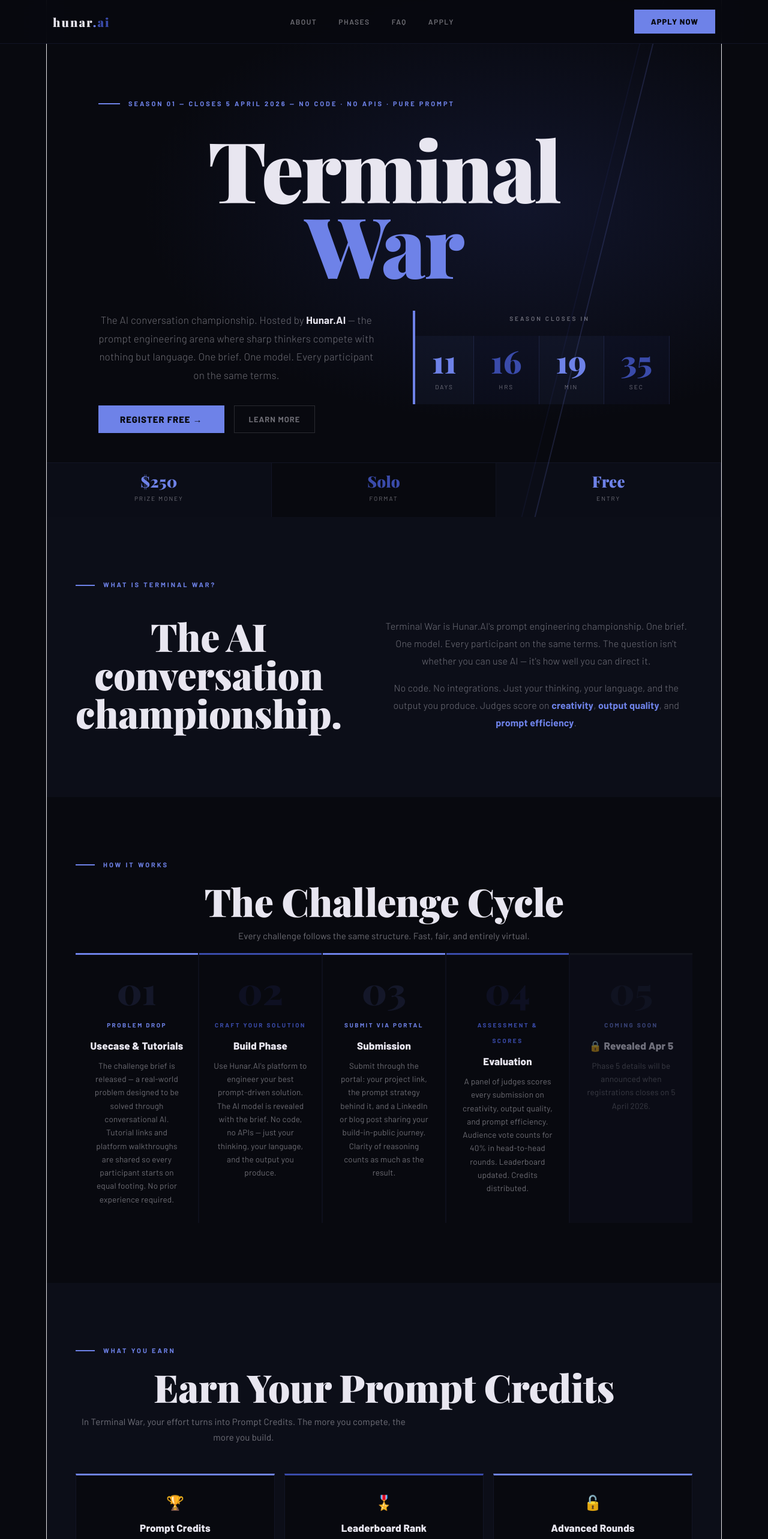
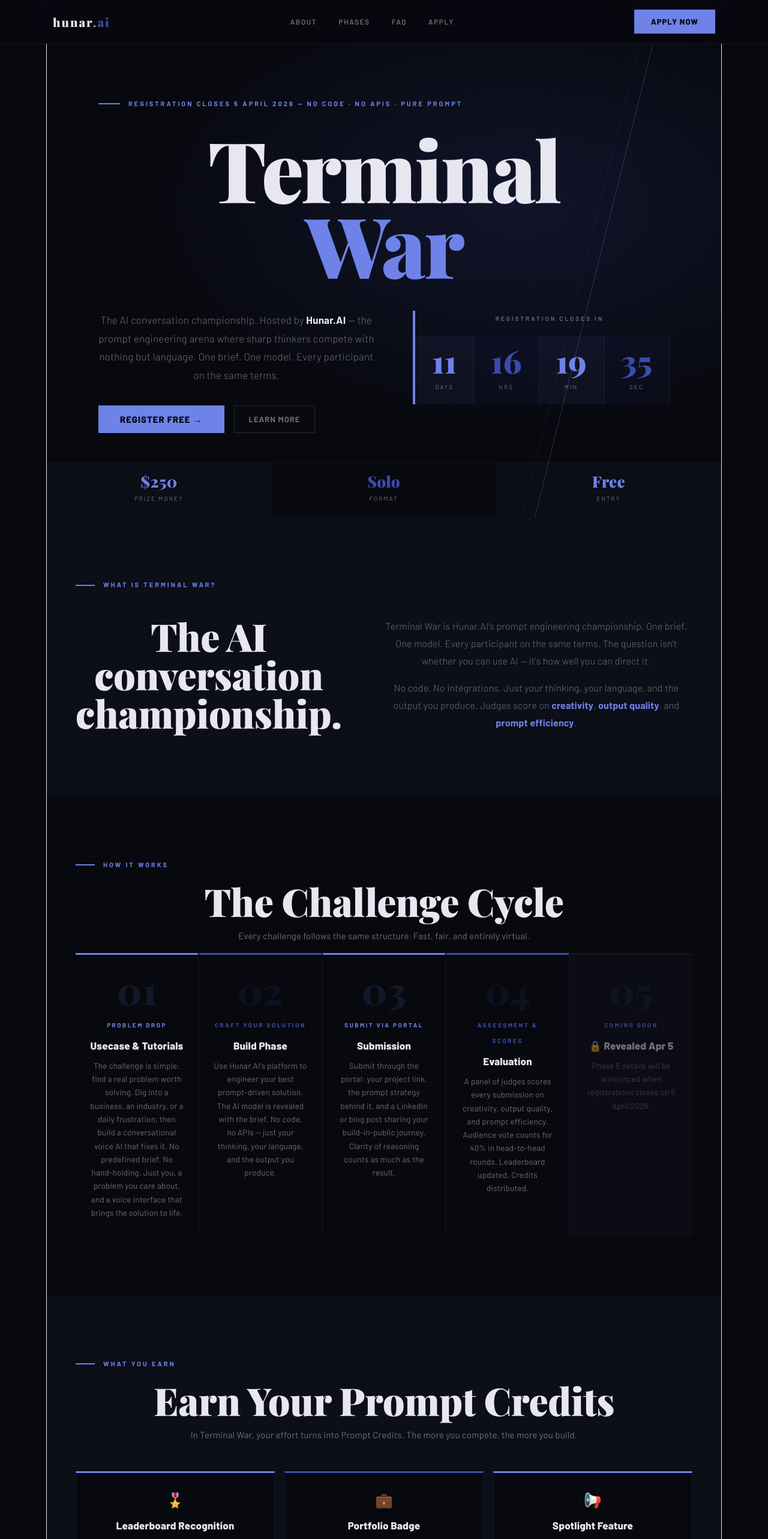
Before and after one commit to vanshika-blip/terminal-war-frontend, a React (Vite) app: page / in a window 1280 px wide. Shown: the top 2566 px of the page at 60% size. Built offline with nearby package versions, Linux system fonts and the light colour scheme; a web font is replaced by a local one.

Commit message:
changes5.0

```diff
--- a/src/App.jsx
+++ b/src/App.jsx
@@ -12,7 +12,7 @@
     num: "01",
     title: "Usecase & Tutorials",
     subtitle: "Problem Drop",
-    desc: "The challenge brief is released — a real-world problem designed to be solved through conversational AI. Tutorial links and platform walkthroughs are shared so every participant starts on equal footing. No prior experience required.",
+    desc: "The challenge is simple: find a real problem worth solving. Dig into a business, an industry, or a daily frustration, then build a conversational voice AI that fixes it. No predefined brief. No hand-holding. Just you, a problem you care about, and a voice interface that brings the solution to life.",
   },
   {
     num: "02",
@@ -42,10 +42,10 @@
 ];
 
 const REWARDS = [
-  { icon:"🏆", title:"Prompt Credits",   desc:"Every submission earns Prompt Credits — the currency of Terminal War. The more you compete, the more you accumulate." },
-  { icon:"🎖️", title:"Leaderboard Rank", desc:"Climb the cumulative leaderboard and get noticed by industry leaders and the Hunar.AI community." },
-  { icon:"🔓", title:"Advanced Rounds",  desc:"High XP unlocks entry into advanced, high-stakes rounds with bigger challenges and bigger rewards." },
-  { icon:"💡", title:"Portfolio",        desc:"By season end, you'll hold a library of top-tier prompt outputs — proof of your prompt engineering skill." },
+  { icon:"🎖️", title:"Leaderboard Recognition", desc:"Every valid submission earns a rank on the public leaderboard — your idea, your name, your moment." },
+  { icon:"💼", title:"Portfolio Badge",          desc:"Walk away with a verified badge tied to your submission — proof of real-world problem solving you can carry anywhere." },
+  { icon:"📢", title:"Spotlight Feature",        desc:"Stand-out submissions get showcased to Hunar.AI's network of industry partners, hiring leads, and investors." },
+  { icon:"💰", title:"Prize Pool",               desc:"Top submissions win real money. The better your idea, the bigger your reward." },
 ];
 
 const FAQS = [
@@ -149,7 +149,7 @@
           <div className="tag-row">
             <div style={{ width:36, height:2, background:BLUE }} />
             <span style={{ fontSize:11, letterSpacing:3, color:BLUE, textTransform:"uppercase", fontWeight:700 }}>
-              Season 01 — Closes 5 April 2026 — No Code · No APIs · Pure Prompt
+              Registration closes 5 April 2026 — No Code · No APIs · Pure Prompt
             </span>
           </div>
 
@@ -176,7 +176,7 @@
 
             <div style={{ borderLeft:`4px solid ${BLUE}` }}>
               <div style={{ fontSize:10, letterSpacing:3, color:DIM, textTransform:"uppercase", fontWeight:600, marginBottom:16, paddingLeft:24 }}>
-                Season Closes In
+                Registration Closes In
               </div>
               <div style={{ display:"flex" }}>
                 {[["Days",cd.d],["Hrs",cd.h],["Min",cd.m],["Sec",cd.s]].map(([l,v],i)=>(
@@ -258,7 +258,7 @@
         <div style={{ maxWidth:1200, margin:"0 auto" }}>
           <SectionTag label="What You Earn" />
           <h2 style={{ ...H2, marginTop:16 }}>Earn Your Prompt Credits</h2>
-          <p style={{ fontSize:15, color:DIM, marginTop:12, maxWidth:560 }}>In Terminal War, your effort turns into Prompt Credits. The more you compete, the more you build.</p>
+          <p style={{ fontSize:15, color:DIM, marginTop:12}}>In Terminal War, your effort turns into Prompt Credits. The more you compete, the more you build.</p>
           <div style={{ display:"grid", gridTemplateColumns:"repeat(auto-fill,minmax(250px,1fr))", gap:16, marginTop:48 }}>
             {REWARDS.map((r,i)=>(
               <div key={i} className="reward-card" style={{ background:BG, border:`1px solid rgba(110,130,232,0.1)`, borderTop:`3px solid ${i%2===0?BLUE:NAVY}`, padding:"32px 26px" }}>
```
